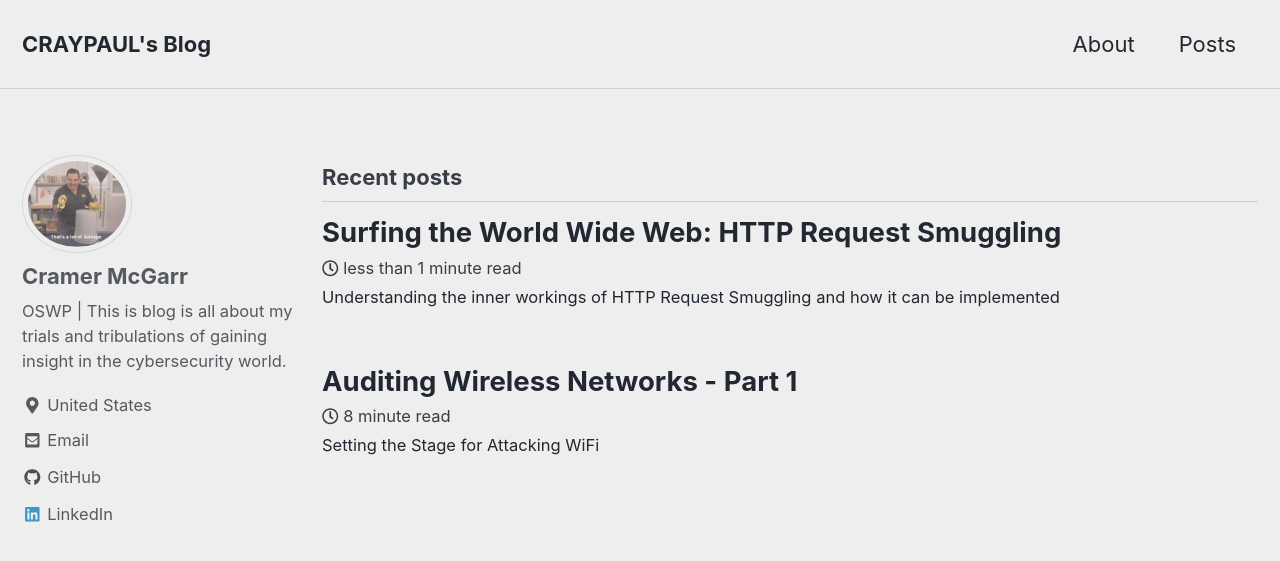
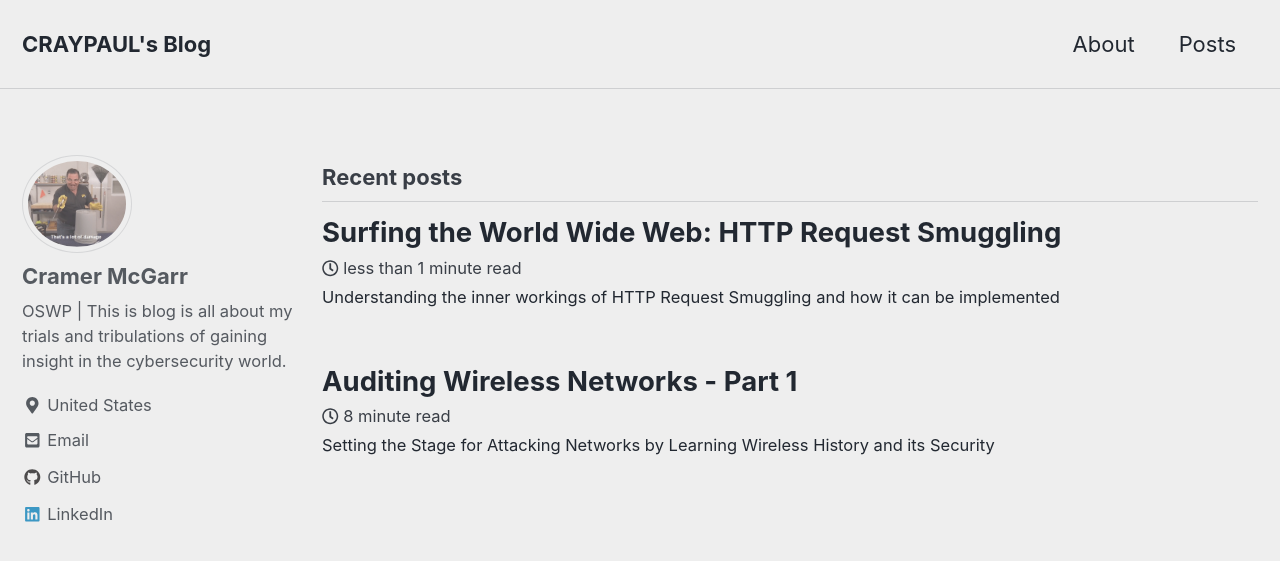
Before and after one commit to CRAYPAUL/craypaul.github.io, a Jekyll site: the page built from index.html, in a window 1280 px wide and 900 px high. Shown: the top 561 px of the window. Built offline with Jekyll 4.4.1, drawn with Linux system fonts in a browser that asks for light colours; cached includes are drawn as plain includes; nearby versions of some CDN libraries; the list of posts is cut into pages by our own code.

Commit message:
Update 2020-03-30-Attacking-WiFi.md

```diff
--- a/_posts/2020-03-30-Attacking-WiFi.md
+++ b/_posts/2020-03-30-Attacking-WiFi.md
@@ -2,7 +2,7 @@
 title:  "Auditing Wireless Networks - Part 1"
 date:   2020-03-30
 tags: [posts]
-excerpt: "Setting the Stage for Attacking WiFi"
+excerpt: "Setting the Stage for Attacking Networks by Learning Wireless History and its Security"
 ---
 ## Introduction
 Being my first post on GitHub, I was nervous about how to approach this topic. I was very eager to dive into how to attack certain networks, how to utilize certain tools, etc.; but before I even started typing, I read a blog post also about how to break into wireless networks. While reading parts of it, I was definitely impressed with how this person described how wireless networks worked. However, once I was reading the portion of this person showing off how they attacked the network, I kept asking myself this: _does this person REALLY understand what is going on during the attacks?_ Sure, it's clear this person was able to use the attacks correctly, but when the post presents terms such as 'fragmentation attack', 'ARP request replay attack', 'fake authentication attack', there is no clear explanation of what these techniques do or why they are essential to the process of successfully attacking a network. Here I will do my best to break down every part of this journey into attacking and breaking WiFi!
```
